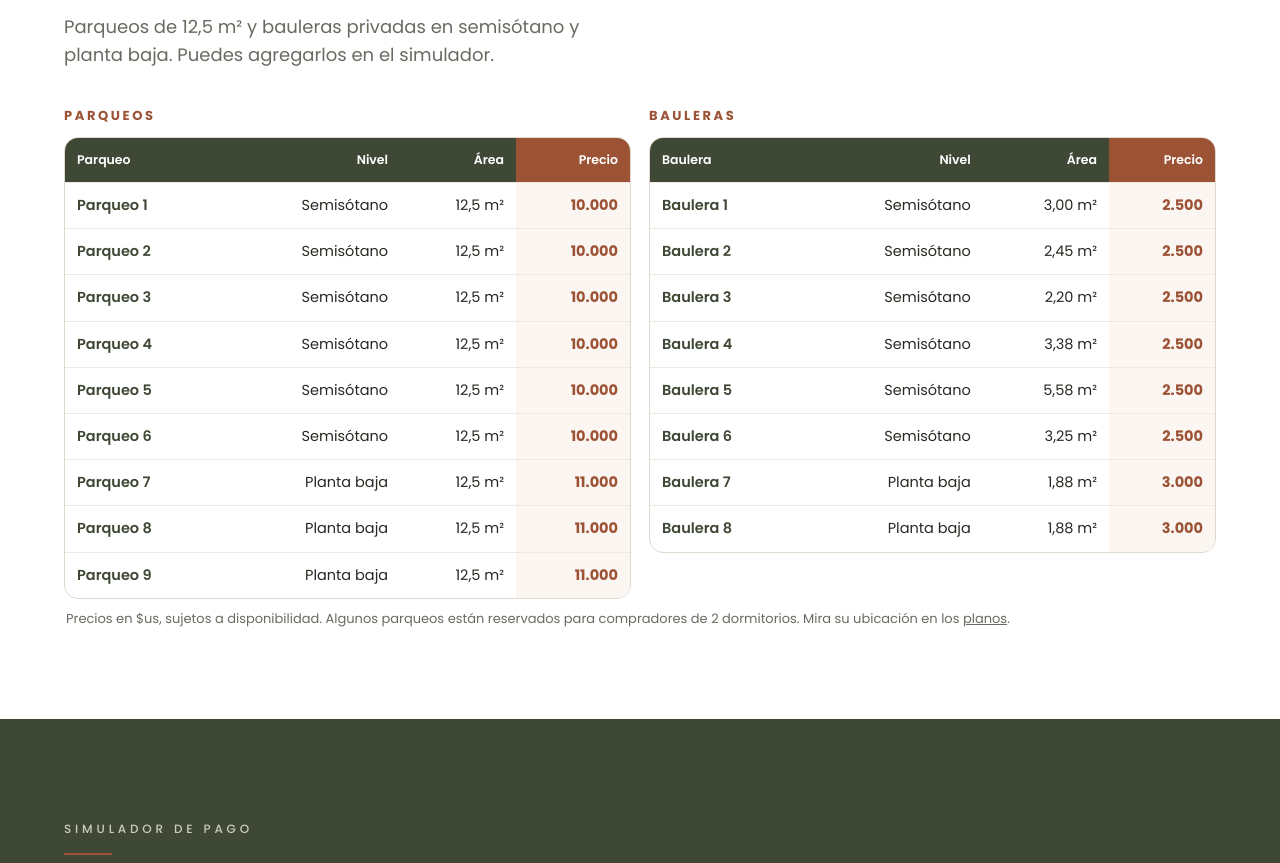
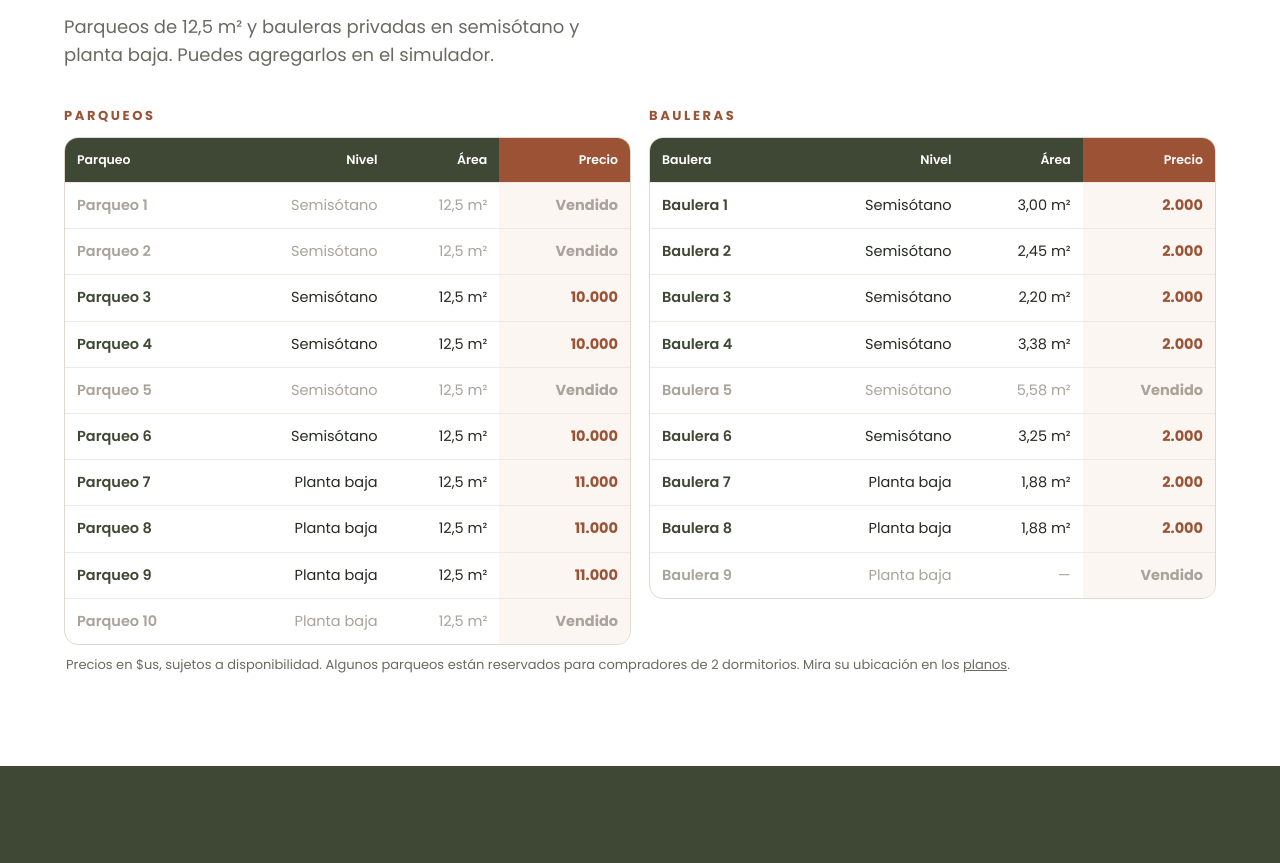
Before and after one commit to ingcebarrera-ai/torre-toscana-web, a plain HTML site: page departamentos/index.html in a window 1280 px wide. Shown: the part 4980-5843 px from the top of the page. Drawn offline with Linux system fonts and the light colour scheme.

Commit message:
Bauleras a $us 2.000 (web, simulador y brochures v4); tabla con los 10 parqueos y 9 bauleras, sin cortes en celular
Co-Authored-By: Claude Opus 5.5 <noreply@anthropic.com>
Claude-Session: https://claude.ai/code/session_01BEQiyDYHNJNkJKR6ShnYnw

```diff
--- a/departamentos/index.html
+++ b/departamentos/index.html
@@ -64,6 +64,9 @@ table.precios{width:100%;border-collapse:collapse;font-variant-numeric:tabular-n
 @media (max-width:820px){.pq{grid-template-columns:1fr}}
 .pq h3{margin:0 0 10px;font-size:13px;letter-spacing:.2em;text-transform:uppercase;color:var(--terra)}
 .pq table{min-width:0}
+.pq tr.ocup td{color:#a9a39a}
+.pq>div{min-width:0}
+@media (max-width:480px){.pq .precios th,.pq .precios td{padding:10px 8px;font-size:13.5px}}
 /* simulador */
 .sim{background:var(--verde);color:#efe9df;padding:100px 0}
 .sim .eyebrow{color:#c9cdbf}.sim h2{color:#fff}.sim h2 b{color:var(--durazno)}.sim .lead{color:#d4d8c9}
@@ -256,11 +259,12 @@ src="https://www.facebook.com/tr?id=1004506519348487&ev=PageView&noscript=1"
     {id:'P3', t:'P', n:'Parqueo 3', l:'Semisótano', p:10000}, {id:'P4', t:'P', n:'Parqueo 4', l:'Semisótano', p:10000},
     {id:'P5', t:'P', n:'Parqueo 5', l:'Semisótano', p:10000}, {id:'P6', t:'P', n:'Parqueo 6', l:'Semisótano', p:10000},
     {id:'P7', t:'P', n:'Parqueo 7', l:'Planta baja', p:11000}, {id:'P8', t:'P', n:'Parqueo 8', l:'Planta baja', p:11000},
-    {id:'P9', t:'P', n:'Parqueo 9', l:'Planta baja', p:11000},
-    {id:'B1', t:'B', n:'Baulera 1', l:'Semisótano', m2:'3,00', p:2500}, {id:'B2', t:'B', n:'Baulera 2', l:'Semisótano', m2:'2,45', p:2500},
-    {id:'B3', t:'B', n:'Baulera 3', l:'Semisótano', m2:'2,20', p:2500}, {id:'B4', t:'B', n:'Baulera 4', l:'Semisótano', m2:'3,38', p:2500},
-    {id:'B5', t:'B', n:'Baulera 5', l:'Semisótano', m2:'5,58', p:2500}, {id:'B6', t:'B', n:'Baulera 6', l:'Semisótano', m2:'3,25', p:2500},
-    {id:'B7', t:'B', n:'Baulera 7', l:'Planta baja', m2:'1,88', p:3000}, {id:'B8', t:'B', n:'Baulera 8', l:'Planta baja', m2:'1,88', p:3000}
+    {id:'P9', t:'P', n:'Parqueo 9', l:'Planta baja', p:11000}, {id:'P10', t:'P', n:'Parqueo 10', l:'Planta baja', p:11000},
+    {id:'B1', t:'B', n:'Baulera 1', l:'Semisótano', m2:'3,00', p:2000}, {id:'B2', t:'B', n:'Baulera 2', l:'Semisótano', m2:'2,45', p:2000},
+    {id:'B3', t:'B', n:'Baulera 3', l:'Semisótano', m2:'2,20', p:2000}, {id:'B4', t:'B', n:'Baulera 4', l:'Semisótano', m2:'3,38', p:2000},
+    {id:'B5', t:'B', n:'Baulera 5', l:'Semisótano', m2:'5,58', p:2000}, {id:'B6', t:'B', n:'Baulera 6', l:'Semisótano', m2:'3,25', p:2000},
+    {id:'B7', t:'B', n:'Baulera 7', l:'Planta baja', m2:'1,88', p:2000}, {id:'B8', t:'B', n:'Baulera 8', l:'Planta baja', m2:'1,88', p:2000},
+    {id:'B9', t:'B', n:'Baulera 9', l:'Planta baja', m2:'—', p:2000}
   ];
   const WA = '59160744425';
 
@@ -309,9 +313,10 @@ src="https://www.facebook.com/tr?id=1004506519348487&ev=PageView&noscript=1"
 
   /* ====== tabla de parqueos y bauleras ====== */
   const tab = (tit, rows, head) => '<div><h3>' + tit + '</h3><div class="tabla-wrap" style="margin-top:0"><table class="precios" style="min-width:0"><thead><tr>' + head + '</tr></thead><tbody>' + rows + '</tbody></table></div></div>';
-  document.getElementById('pq').innerHTML =
-    tab('Parqueos', EXTRAS.filter(e => e.t === 'P').map(e => '<tr><td>' + e.n + '</td><td>' + e.l + '</td><td>12,5 m²</td><td class="dest">' + miles(e.p) + '</td></tr>').join(''), '<th>Parqueo</th><th>Nivel</th><th>Área</th><th class="dest">Precio</th>') +
-    tab('Bauleras', EXTRAS.filter(e => e.t === 'B').map(e => '<tr><td>' + e.n + '</td><td>' + e.l + '</td><td>' + e.m2 + ' m²</td><td class="dest">' + miles(e.p) + '</td></tr>').join(''), '<th>Baulera</th><th>Nivel</th><th>Área</th><th class="dest">Precio</th>');
+  const precioCelda = e => libre(e.id) ? miles(e.p) : (est(e.id) === 'vendido' ? 'Vendido' : 'Reservado');
+  const tablaExtras = () => { document.getElementById('pq').innerHTML =
+    tab('Parqueos', EXTRAS.filter(e => e.t === 'P').map(e => '<tr' + (libre(e.id) ? '' : ' class="ocup"') + '><td>' + e.n + '</td><td>' + e.l + '</td><td>12,5 m²</td><td class="dest">' + precioCelda(e) + '</td></tr>').join(''), '<th>Parqueo</th><th>Nivel</th><th>Área</th><th class="dest">Precio</th>') +
+    tab('Bauleras', EXTRAS.filter(e => e.t === 'B').map(e => '<tr' + (libre(e.id) ? '' : ' class="ocup"') + '><td>' + e.n + '</td><td>' + e.l + '</td><td>' + (e.m2 === '—' ? '—' : e.m2 + ' m²') + '</td><td class="dest">' + precioCelda(e) + '</td></tr>').join(''), '<th>Baulera</th><th>Nivel</th><th>Área</th><th class="dest">Precio</th>'); };
 
   /* ====== simulador ====== */
   const S = {tipo:'A', piso:1, parq:'', baul:'', pct:20, modo:'entrega'};
@@ -419,7 +424,7 @@ src="https://www.facebook.com/tr?id=1004506519348487&ev=PageView&noscript=1"
     S.tipo = b.dataset.sim; $('sTipo').value = S.tipo; pisos(); syncInputs(); pintar();
     document.getElementById('simulador').scrollIntoView({behavior: 'smooth'});
   }));
-  const refrescar = () => { pisos(); extrasSel(); syncInputs(); pintar(); };
+  const refrescar = () => { tablaExtras(); pisos(); extrasSel(); syncInputs(); pintar(); };
   refrescar();
   const cargar = u => fetch(u + '?t=' + Date.now(), {cache: 'no-store'}).then(r => { if (!r.ok) throw 0; return r.json(); });
   cargar(URL_EST).catch(() => cargar('estado.json')).then(d => { EST = (d && d.u) || {}; refrescar(); }).catch(() => {});
```
Also changed, not shown: index.html (+6 -6 lines), toscana/index.html (+2 -2 lines), 6 other files.
